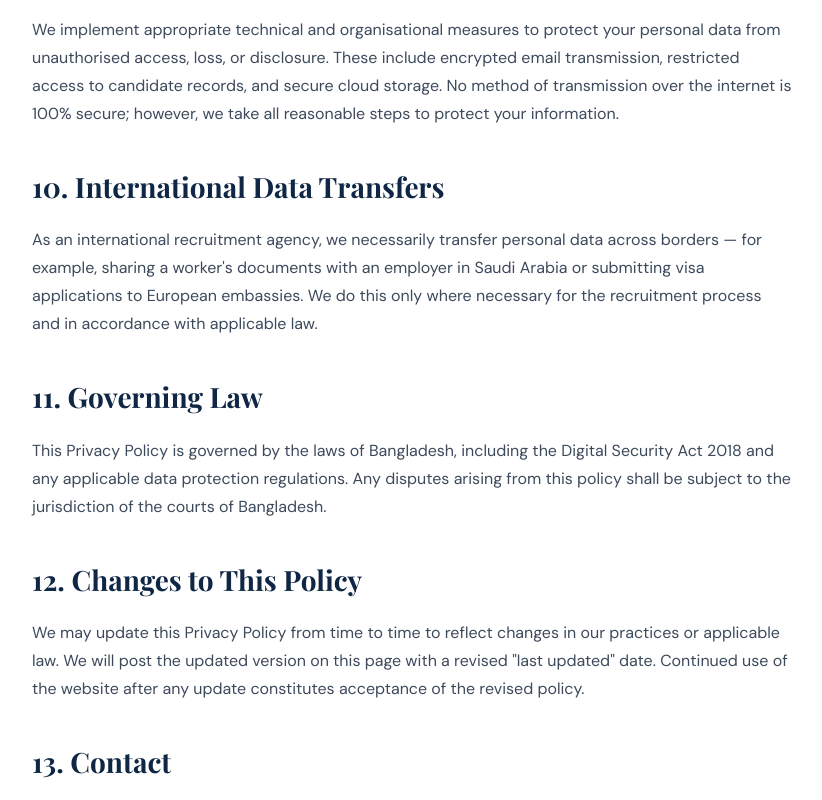
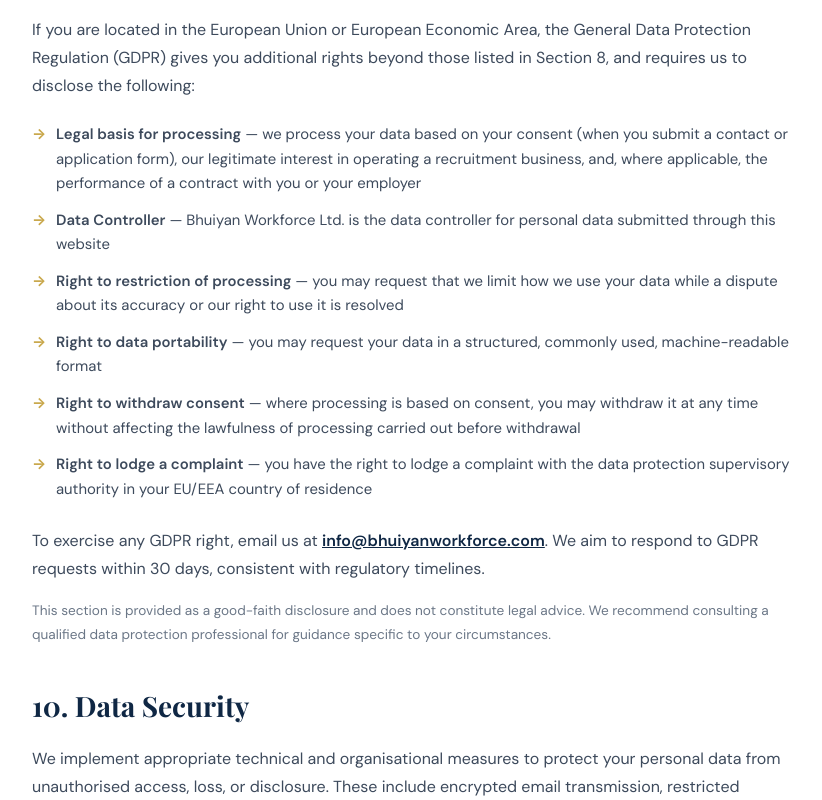
Before and after one commit to bhuiyanworkforce/bhuiyanworkforce-website, a React (Vite) app: page /privacy in a window 1280 px wide. Shown: the part 3160-3960 px from the top of the page, without its empty margins (228-1050 px from the left). Built offline with nearby package versions, Linux system fonts and the light colour scheme.

Commit message:
Add files via upload

```diff
--- a/src/pages/PrivacyPage.jsx
+++ b/src/pages/PrivacyPage.jsx
@@ -101,19 +101,32 @@ export default function PrivacyPage() {
             </ul>
             <p>To exercise any of these rights, email us at <a href="mailto:info@bhuiyanworkforce.com" style={{ color: 'var(--navy)', fontWeight: 600 }}>info@bhuiyanworkforce.com</a>. We will respond within 30 days.</p>
 
-            <h2>9. Data Security</h2>
+            <h2>9. GDPR — Additional Rights for EU/EEA Data Subjects</h2>
+            <p>If you are located in the European Union or European Economic Area, the General Data Protection Regulation (GDPR) gives you additional rights beyond those listed in Section 8, and requires us to disclose the following:</p>
+            <ul>
+              <li><strong>Legal basis for processing</strong> — we process your data based on your consent (when you submit a contact or application form), our legitimate interest in operating a recruitment business, and, where applicable, the performance of a contract with you or your employer</li>
+              <li><strong>Data Controller</strong> — Bhuiyan Workforce Ltd. is the data controller for personal data submitted through this website</li>
+              <li><strong>Right to restriction of processing</strong> — you may request that we limit how we use your data while a dispute about its accuracy or our right to use it is resolved</li>
+              <li><strong>Right to data portability</strong> — you may request your data in a structured, commonly used, machine-readable format</li>
+              <li><strong>Right to withdraw consent</strong> — where processing is based on consent, you may withdraw it at any time without affecting the lawfulness of processing carried out before withdrawal</li>
+              <li><strong>Right to lodge a complaint</strong> — you have the right to lodge a complaint with the data protection supervisory authority in your EU/EEA country of residence</li>
+            </ul>
+            <p>To exercise any GDPR right, email us at <a href="mailto:info@bhuiyanworkforce.com" style={{ color: 'var(--navy)', fontWeight: 600 }}>info@bhuiyanworkforce.com</a>. We aim to respond to GDPR requests within 30 days, consistent with regulatory timelines.</p>
+            <p style={{ fontSize: '0.85rem', color: 'var(--gray-500)' }}>This section is provided as a good-faith disclosure and does not constitute legal advice. We recommend consulting a qualified data protection professional for guidance specific to your circumstances.</p>
+
+            <h2>10. Data Security</h2>
             <p>We implement appropriate technical and organisational measures to protect your personal data from unauthorised access, loss, or disclosure. These include encrypted email transmission, restricted access to candidate records, and secure cloud storage. No method of transmission over the internet is 100% secure; however, we take all reasonable steps to protect your information.</p>
 
-            <h2>10. International Data Transfers</h2>
+            <h2>11. International Data Transfers</h2>
             <p>As an international recruitment agency, we necessarily transfer personal data across borders — for example, sharing a worker's documents with an employer in Saudi Arabia or submitting visa applications to European embassies. We do this only where necessary for the recruitment process and in accordance with applicable law.</p>
 
-            <h2>11. Governing Law</h2>
+            <h2>12. Governing Law</h2>
             <p>This Privacy Policy is governed by the laws of Bangladesh, including the Digital Security Act 2018 and any applicable data protection regulations. Any disputes arising from this policy shall be subject to the jurisdiction of the courts of Bangladesh.</p>
 
-            <h2>12. Changes to This Policy</h2>
+            <h2>13. Changes to This Policy</h2>
             <p>We may update this Privacy Policy from time to time to reflect changes in our practices or applicable law. We will post the updated version on this page with a revised "last updated" date. Continued use of the website after any update constitutes acceptance of the revised policy.</p>
 
-            <h2>13. Contact</h2>
+            <h2>14. Contact</h2>
             <p>For any privacy-related questions, requests, or complaints, please contact us:</p>
             <ul>
               <li>Email: <a href="mailto:info@bhuiyanworkforce.com" style={{ color: 'var(--navy)', fontWeight: 600 }}>info@bhuiyanworkforce.com</a></li>
```
